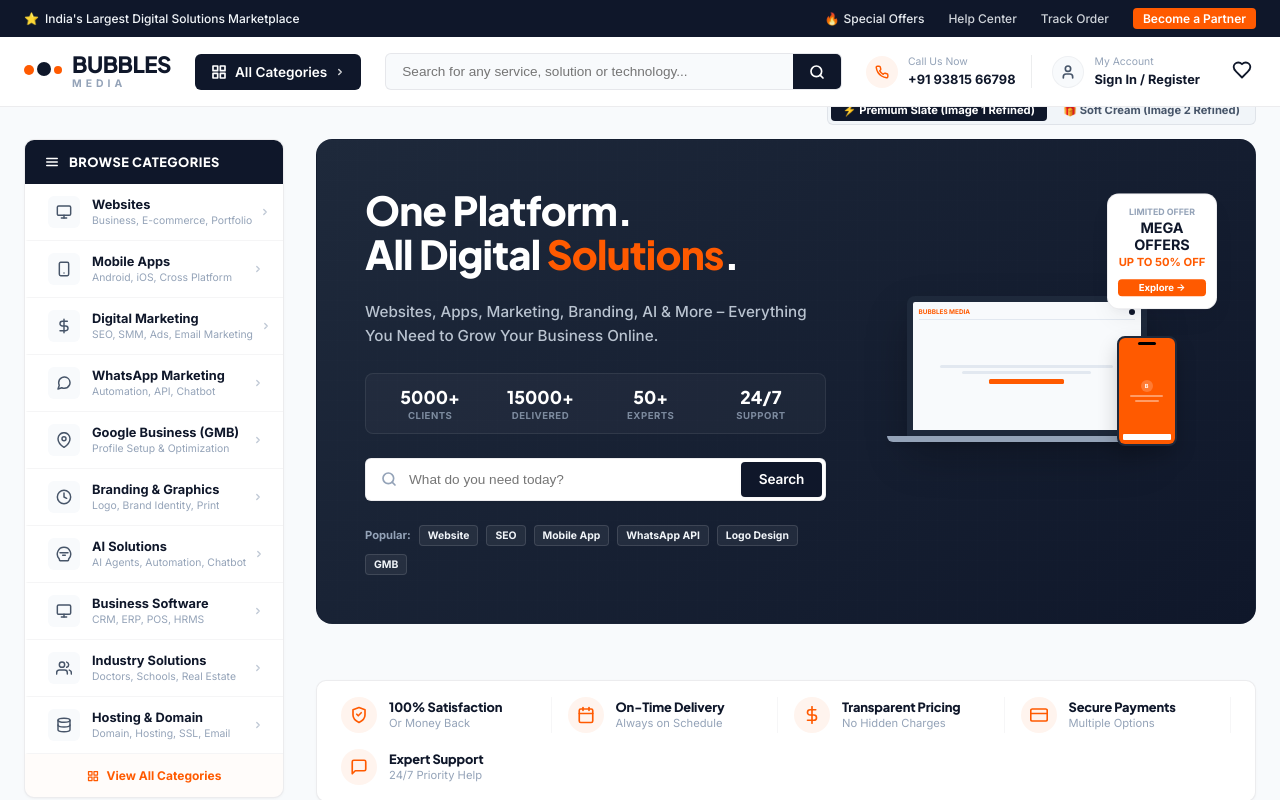
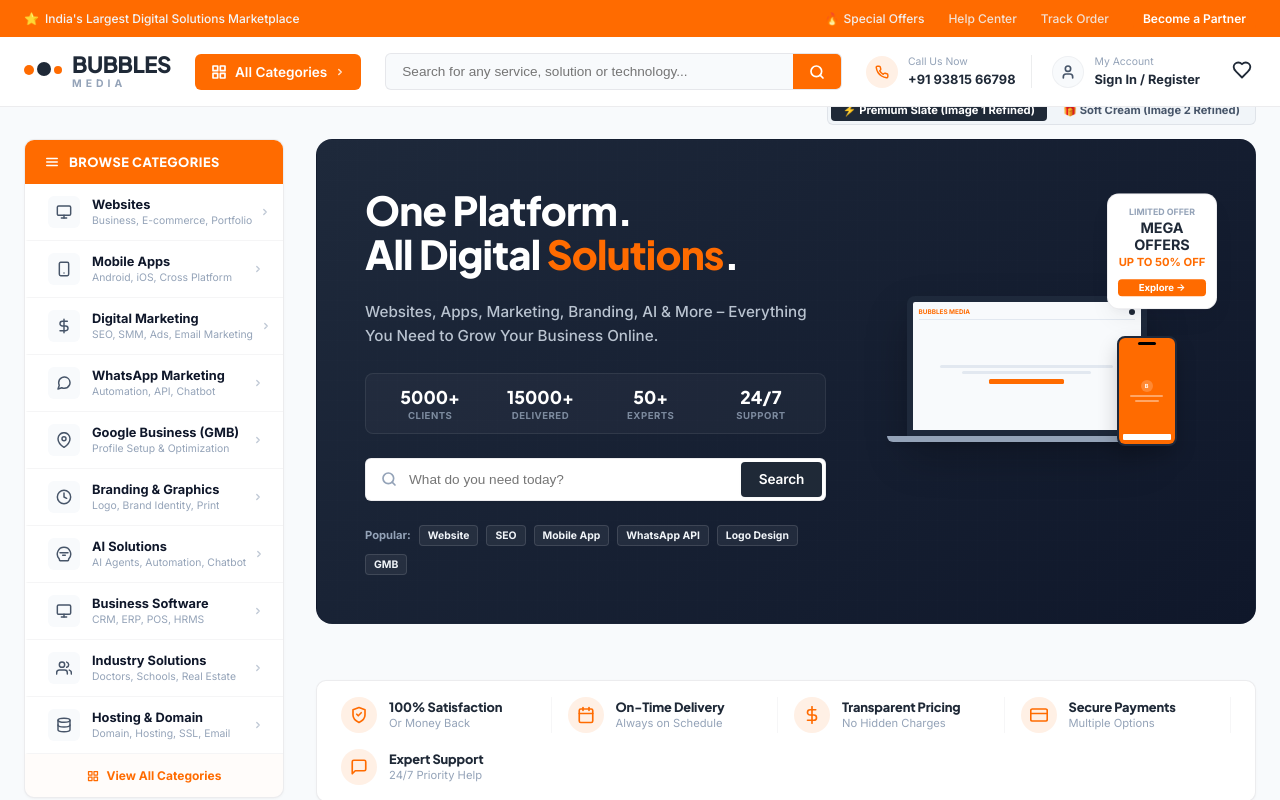
Before and after one commit to anusripvc202/BubblesMedia, a Next.js app: page / in a window 1280 px wide. Shown: the top 800 px of the page. Built offline with nearby package versions, Linux system fonts and the light colour scheme.

Commit message:
Restore original vibrant orange primary brand theme across header utility bar, category selectors, deals card, and call to action panel while preserving layouts

```diff
--- a/src/app/globals.css
+++ b/src/app/globals.css
@@ -1,15 +1,15 @@
 @import url('https://fonts.googleapis.com/css2?family=Inter:wght@300;400;500;600;700&family=Plus+Jakarta+Sans:wght@400;500;600;700;800;900&display=swap');
 
 :root {
-  --primary: #FF5A00;
-  --primary-rgb: 255, 90, 0;
-  --primary-hover: #E04D00;
-  --primary-light: #FFF4EE;
-  --primary-dark: #C94300;
+  --primary: #FF6B00;
+  --primary-rgb: 255, 107, 0;
+  --primary-hover: #E05E00;
+  --primary-light: #FFF0E5;
+  --primary-dark: #C95400;
 
-  --secondary: #0F172A;
-  --secondary-rgb: 15, 23, 42;
-  --secondary-light: #1E293B;
+  --secondary: #1F2937;
+  --secondary-rgb: 31, 41, 55;
+  --secondary-light: #374151;
 
   --text-dark: #0F172A;
   --text-medium: #475569;
--- a/src/components/Header.jsx
+++ b/src/components/Header.jsx
@@ -22,7 +22,7 @@
   return (
     <header style={{ width: '100%', background: 'var(--bg-white)', borderBottom: '1px solid var(--border-color)', zIndex: 100 }}>
       {/* Top Utility Bar - Modern Deep Slate */}
-      <div style={{ background: 'var(--secondary)', color: '#F1F5F9', padding: '8px 0', fontSize: '0.75rem', fontWeight: '500' }}>
+      <div style={{ background: 'var(--primary)', color: '#F1F5F9', padding: '8px 0', fontSize: '0.75rem', fontWeight: '500' }}>
         <div className="container-layout" style={{ display: 'flex', justifyContent: 'space-between', alignItems: 'center' }}>
           <div style={{ display: 'flex', alignItems: 'center', gap: '6px' }}>
             <span style={{ color: 'var(--primary)', fontWeight: 'bold' }}>⭐</span>
@@ -62,7 +62,7 @@
 
         {/* All Categories Selector */}
         <button style={{
-          background: 'var(--secondary)',
+          background: 'var(--primary)',
           color: 'white',
           padding: '10px 16px',
           borderRadius: '6px',
@@ -101,7 +101,7 @@
               color: 'var(--text-dark)'
             }}
           />
-          <button type="submit" style={{ background: 'var(--secondary)', color: 'white', padding: '0 16px', display: 'flex', alignItems: 'center', justifyContent: 'center' }}>
+          <button type="submit" style={{ background: 'var(--primary)', color: 'white', padding: '0 16px', display: 'flex', alignItems: 'center', justifyContent: 'center' }}>
             <svg width="16" height="16" viewBox="0 0 24 24" fill="none" stroke="currentColor" strokeWidth="2.5" strokeLinecap="round" strokeLinejoin="round">
               <circle cx="11" cy="11" r="8"></circle>
               <path d="m21 21-4.3-4.3"></path>
--- a/src/components/PromoBanners.jsx
+++ b/src/components/PromoBanners.jsx
@@ -86,7 +86,7 @@
 
         {/* Deal of the Day Card - Redesigned to look extremely premium */}
         <div style={{
-          background: 'var(--bg-gradient-slate)',
+          background: 'var(--bg-gradient-orange)',
           borderRadius: 'var(--radius-lg)',
           padding: '28px',
           color: 'white',
@@ -98,8 +98,8 @@
           position: 'relative',
           border: '1px solid rgba(255,255,255,0.06)'
         }}>
-          {/* Subtle Orange Glow Dot */}
-          <div style={{ position: 'absolute', top: '15px', right: '15px', width: '8px', height: '8px', background: 'var(--primary)', borderRadius: '50%', boxShadow: '0 0 10px var(--primary)' }}></div>
+          {/* Subtle White Glow Dot */}
+          <div style={{ position: 'absolute', top: '15px', right: '15px', width: '8px', height: '8px', background: 'white', borderRadius: '50%', boxShadow: '0 0 10px white' }}></div>
 
           <div>
             <div style={{ display: 'flex', alignItems: 'center', gap: '8px', marginBottom: '10px' }}>
--- a/src/components/ReadyToGrow.jsx
+++ b/src/components/ReadyToGrow.jsx
@@ -3,7 +3,7 @@
 export default function ReadyToGrow({ onOpenQuote }) {
   return (
     <div style={{
-      background: 'var(--bg-gradient-slate)',
+      background: 'var(--bg-gradient-orange)',
       borderRadius: 'var(--radius-lg)',
       padding: '36px 48px',
       color: 'white',
@@ -24,14 +24,14 @@
         <h3 style={{ fontSize: '1.6rem', fontWeight: '900', color: 'white', marginBottom: '8px', letterSpacing: '-0.02em' }}>
           Ready to Grow Your Business?
         </h3>
-        <p style={{ fontSize: '0.85rem', opacity: 0.8, lineHeight: '1.6', marginBottom: '24px', maxWidth: '420px', fontWeight: '500', color: '#CBD5E1' }}>
+        <p style={{ fontSize: '0.85rem', opacity: 0.9, lineHeight: '1.6', marginBottom: '24px', maxWidth: '420px', fontWeight: '500', color: 'white' }}>
           Tell us about your requirement and our expert team will contact you within 2 hours with a custom roadmap!
         </p>
         <button
           onClick={onOpenQuote}
           style={{
-            background: 'var(--primary)',
-            color: 'white',
+            background: 'white',
+            color: 'var(--primary)',
             padding: '12px 24px',
             borderRadius: 'var(--radius-md)',
             fontWeight: '800',
--- a/src/components/Sidebar.jsx
+++ b/src/components/Sidebar.jsx
@@ -121,7 +121,7 @@
   return (
     <aside style={{ background: 'var(--bg-white)', borderRadius: 'var(--radius-md)', border: '1px solid var(--border-color)', overflow: 'hidden', height: 'fit-content', boxShadow: 'var(--shadow-sm)' }}>
       {/* Title Bar - Sleek Dark Slate */}
-      <div style={{ background: 'var(--secondary)', color: 'white', padding: '14px 20px', display: 'flex', alignItems: 'center', gap: '10px' }}>
+      <div style={{ background: 'var(--primary)', color: 'white', padding: '14px 20px', display: 'flex', alignItems: 'center', gap: '10px' }}>
         <svg width="14" height="14" viewBox="0 0 24 24" fill="none" stroke="currentColor" strokeWidth="2.5" strokeLinecap="round" strokeLinejoin="round">
           <line x1="3" y1="12" x2="21" y2="12"></line>
           <line x1="3" y1="6" x2="21" y2="6"></line>
```
